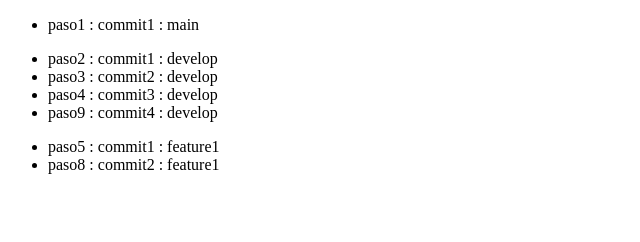
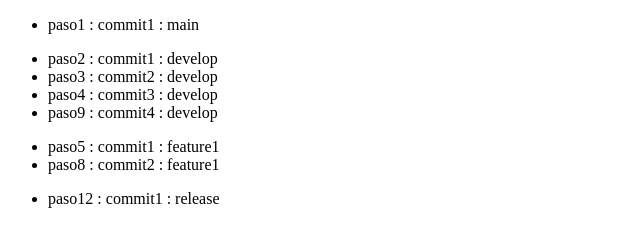
Before and after one commit to pablo-sanchez83/trabajo-git-01, a plain HTML site: page index.html in a window 1280 px wide. Shown: the whole page, without its empty margins (0-640 px from the left). Drawn offline with Linux system fonts and the light colour scheme.

Commit message:
paso12 : commit1 : release

```diff
--- a/index.html
+++ b/index.html
@@ -19,5 +19,8 @@
         <li>paso5 : commit1 : feature1</li>
         <li>paso8 : commit2 : feature1</li>
     </ul>
+    <ul>
+        <li>paso12 : commit1 : release</li>
+    </ul>
 </body>
 </html>
```
